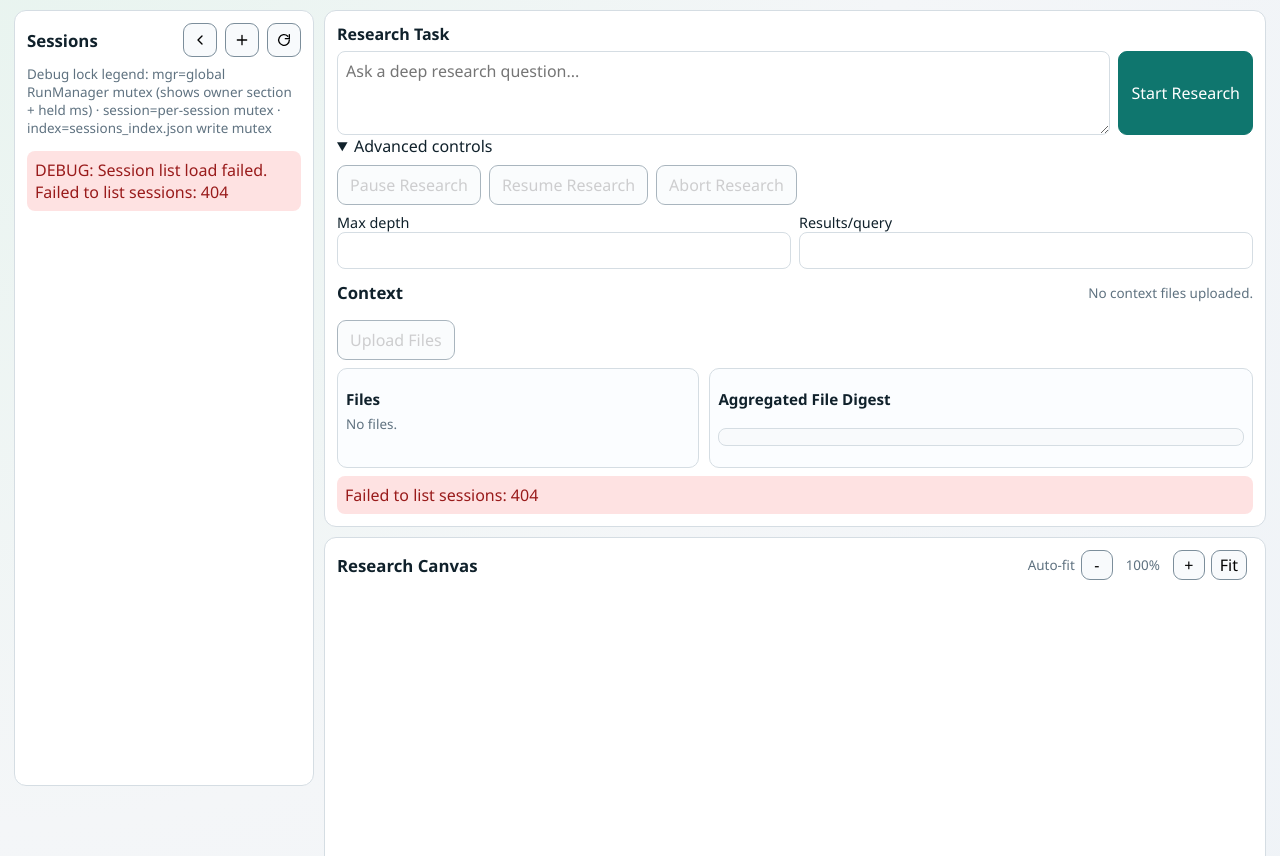
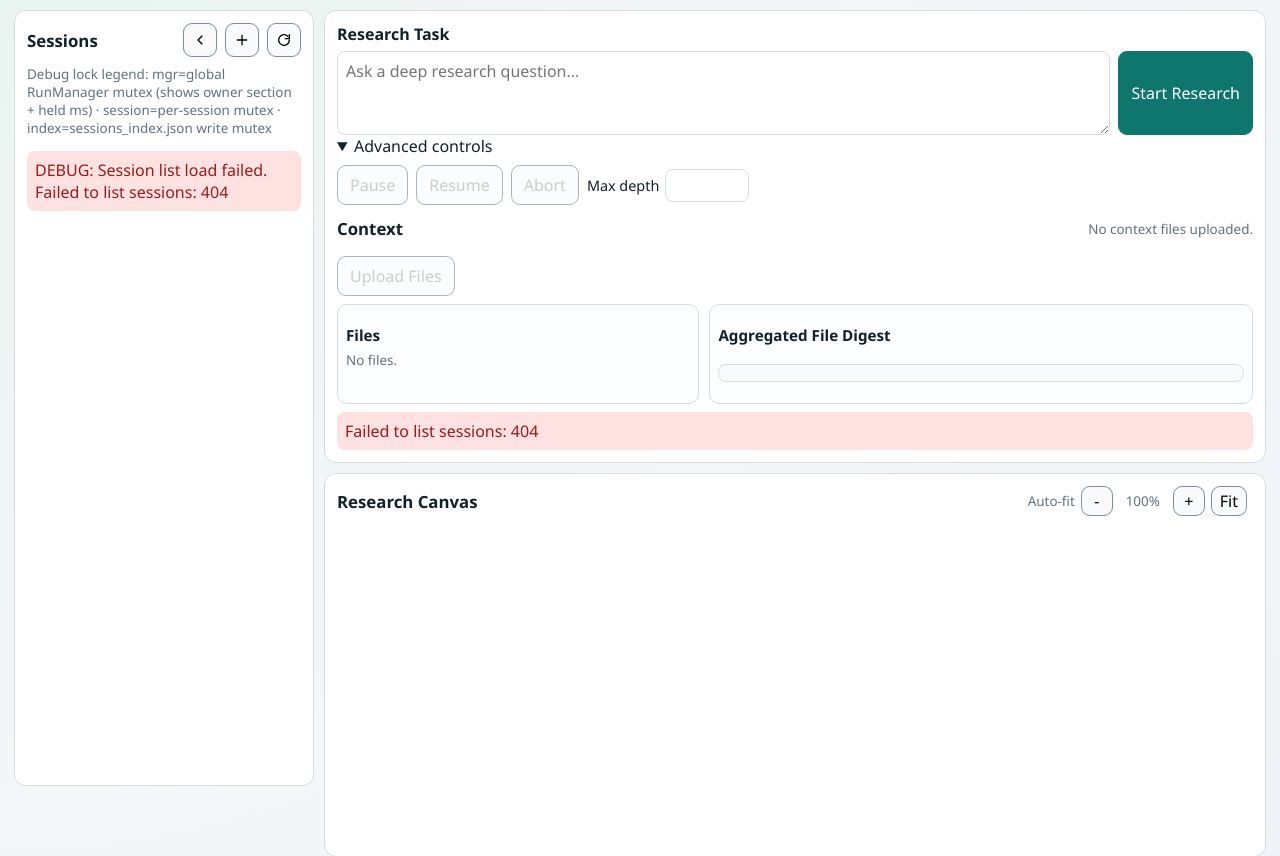
Before and after one commit to tl265/SearchBarbara, a Python web app: template app/templates/index_v2.html in a window 1280 px wide, after a click on "Advanced controls". Shown: the part 66-922 px from the top of the page. Run offline with Jinja, Linux system fonts and the light colour scheme; the template is opened without the code that fills it: most values are stand-ins (such as "Sample title", 1, 10 or a date in 2020).

Commit message:
Simplify advanced controls layout and labels

```diff
--- a/app/templates/index_v2.html
+++ b/app/templates/index_v2.html
@@ -80,14 +80,11 @@
       </div>
       <details>
         <summary>Advanced controls</summary>
-        <div class="dock-controls">
-          <button id="pauseBtn" type="button" disabled>Pause Research</button>
-          <button id="resumeBtn" type="button" disabled>Resume Research</button>
-          <button id="abortBtn" type="button" disabled>Abort Research</button>
-        </div>
-        <div class="advanced-grid">
-          <label>Max depth <input id="maxDepth" type="number" value="{{ default_max_depth }}" min="{{ max_depth_min }}" max="{{ max_depth_max }}"></label>
-          <label>Results/query <input id="resultsPerQuery" type="number" value="{{ default_results_per_query }}" min="{{ results_per_query_min }}" max="{{ results_per_query_max }}"></label>
+        <div class="dock-controls advanced-controls-row">
+          <button id="pauseBtn" type="button" disabled>Pause</button>
+          <button id="resumeBtn" type="button" disabled>Resume</button>
+          <button id="abortBtn" type="button" disabled>Abort</button>
+          <label class="inline-number-control">Max depth <input id="maxDepth" type="number" value="{{ default_max_depth }}" min="{{ max_depth_min }}" max="{{ max_depth_max }}"></label>
         </div>
         <section class="context context-in-advanced">
           <div class="section-head">
```
